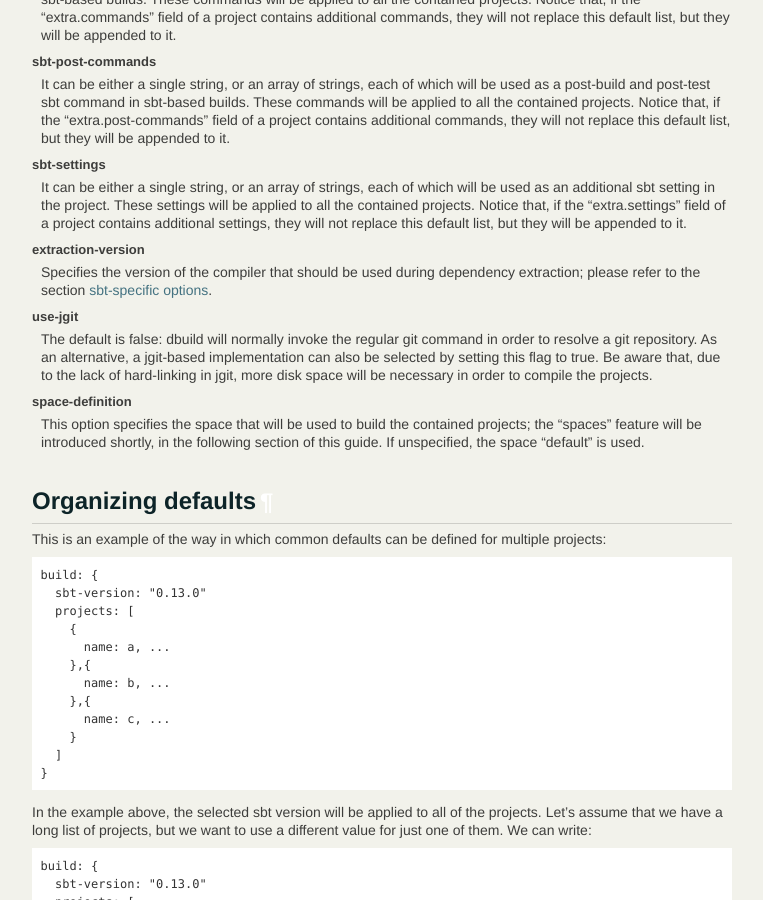
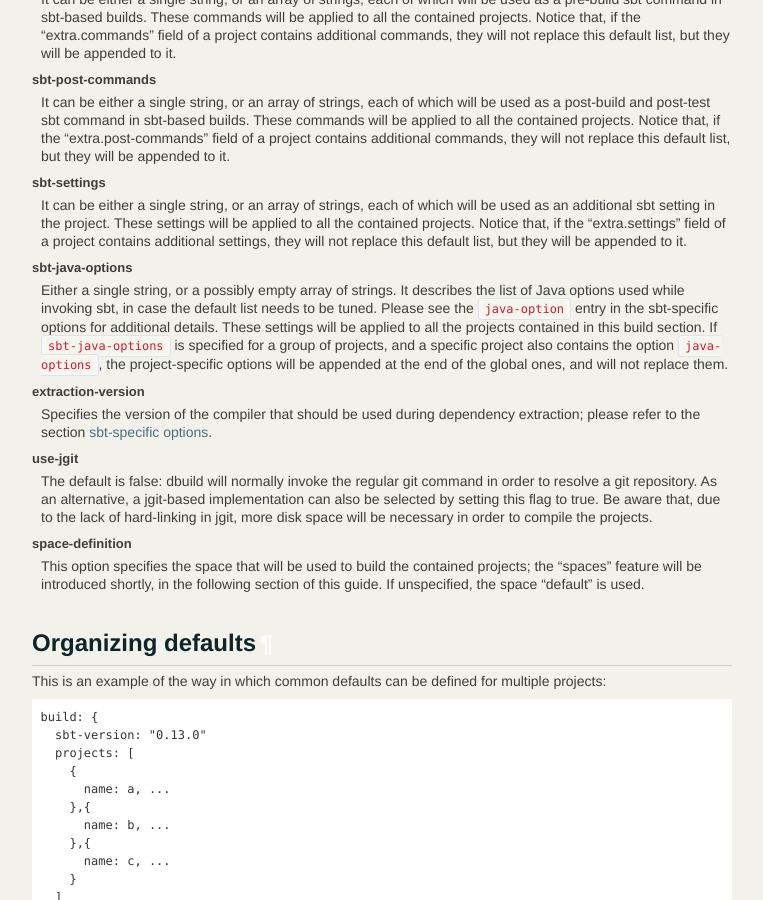
Before and after one commit to lightbend-labs/dbuild, a Sphinx documentation site: the page built from docs/src/sphinx/buildOptions.rst, in a window 1280 px wide and 900 px high, scrolled down 1676 px. Shown: the whole window, without its empty margins (138-901 px from the left). Built offline with Sphinx 7.4.7, drawn with Linux system fonts in a browser that asks for light colours; some of the changed text lies outside the part shown.

Commit message:
Adding new "java-options" feature in sbt build system. Fixes #141

```diff
--- a/docs/src/sphinx/buildOptions.rst
+++ b/docs/src/sphinx/buildOptions.rst
@@ -18,6 +18,7 @@ default for all of the projects enclosed in the same section. The available opti
     sbt-commands        : [<command1>,<command2>,...]
     sbt-post-commands   : [<command1>,<command2>,...]
     sbt-settings        : [<setting1>,<setting2>,...]
+    sbt-java-options    : [<jopt1>,<jopt2>,...]
     extraction-version  : <compiler-version-string>
     use-jgit            : <true-or-false>
     space               : <space-definition>
@@ -118,6 +119,16 @@ sbt-settings
   be applied to all the contained projects. Notice that, if the "extra.settings" field
   of a project contains additional settings, they will not replace this default list,
   but they will be appended to it.
+
+sbt-java-options
+  Either a single string, or a possibly empty array of strings. It describes the
+  list of Java options used while invoking sbt, in case the default list needs to
+  be tuned. Please see the ``java-option`` entry in the sbt-specific options for
+  additional details. These settings will be applied to all the projects contained
+  in this build section. If ``sbt-java-options`` is specified for a group of projects,
+  and a specific project also contains the option ``java-options``, the
+  project-specific options will be appended at the end of the global ones, and will
+  not replace them.
 
 extraction-version
   Specifies the version of the compiler that should be used during dependency
```
Also changed, not shown: docs/src/sphinx/dbuild.rst (+22 -1 lines), 5 other files.
